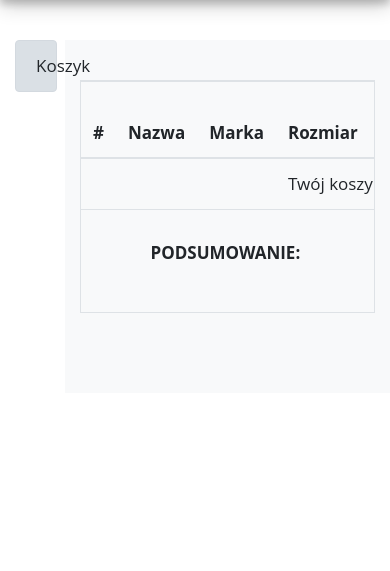
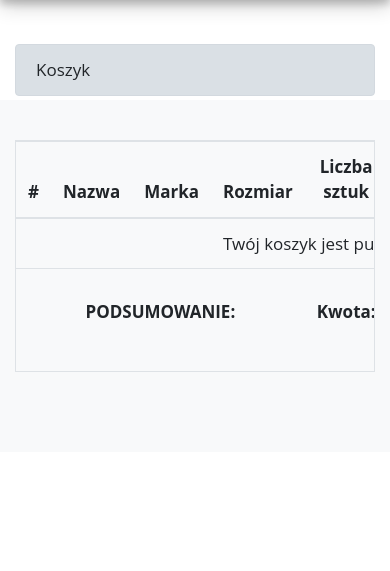
Before and after one commit to GrzegorzSek/OnlineStore, a PHP site: page /cart.php in a window 390 px wide. Shown: the part 57-628 px from the top of the page. Run offline with PHP 8.4, Linux system fonts and the light colour scheme; the visitor is signed in with stand-in values (Sample User, id 1); data that the repository does not hold is empty.

Commit message:
cart-display-fix

```diff
--- a/cart.php
+++ b/cart.php
@@ -138,12 +138,12 @@
             <div class="break"></div>
             <div class="container">
                 <div class="row">
-                    <div class="col-2">
+                    <div class="col-lg-2 col-md-12 mt-1">
                         <div class="list-group">
                             <button type="button" class="list-group-item list-group-item-action active btn-light">Koszyk</button>
                         </div>
                     </div>
-                    <div class="col-10 bg-light">
+                    <div class="col-lg-10 col-md-12 bg-light mt-1">
 						<div class="break"></div>
 						<div class="col-12 border p-0 table-responsive text-center" id="cartItems">
                             <?php
```
